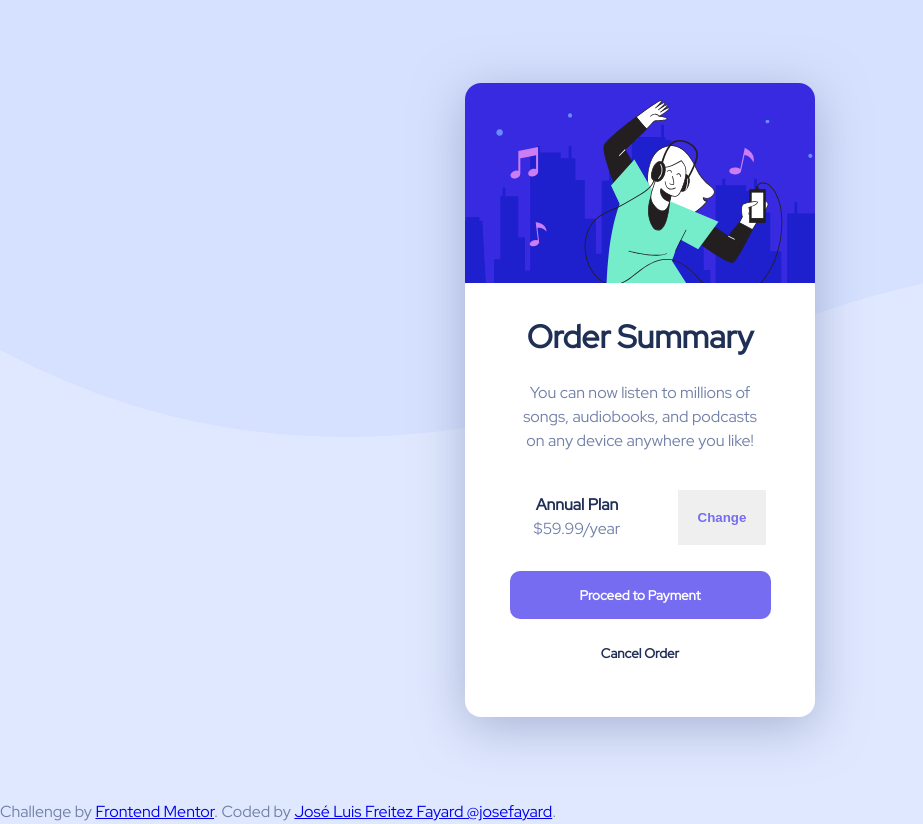
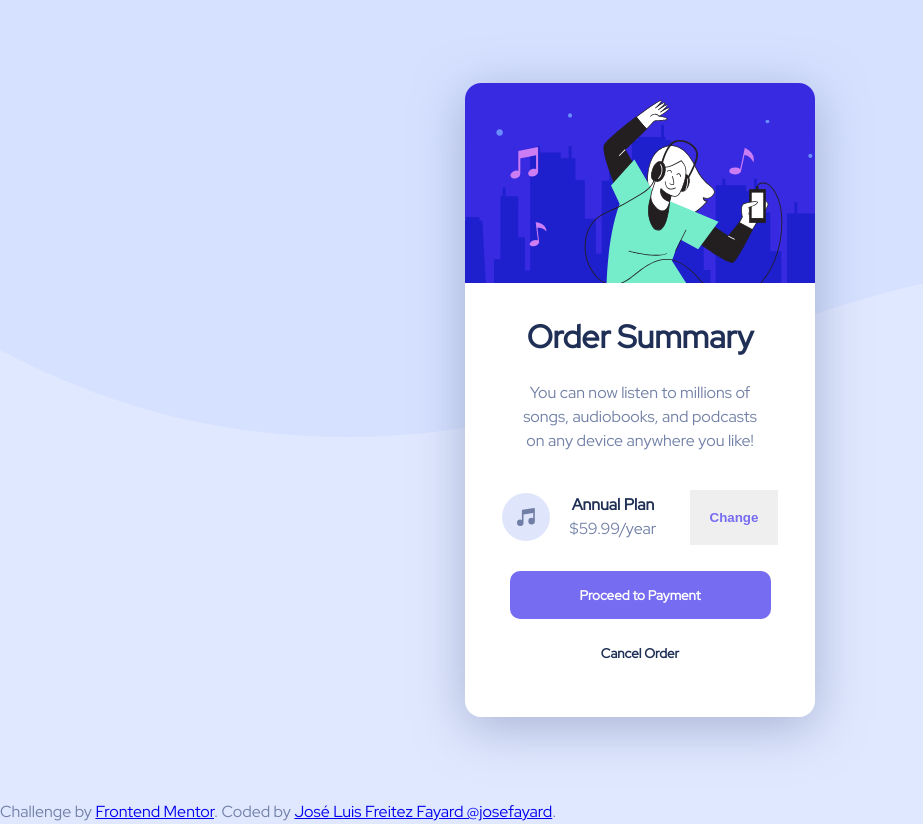
Before and after one commit to JoseFayard/ordersummary, a plain HTML site: page index.html in a window 1280 px wide. Shown: the whole page, without its empty margins (0-923 px from the left). Drawn offline with Linux system fonts and the light colour scheme; files whose address does not match are found by name.

Commit message:
Update index.html

```diff
--- a/index.html
+++ b/index.html
@@ -25,7 +25,7 @@
 					device anywhere you like!</p>
 				<div class="plan">
 					<div class="amount">
-						<img src="../order-summary-component-main/images/icon-music.svg" alt="">
+						<img src="https://raw.githubusercontent.com/JoseFayard/ordersummary/5b1a88ff311bb1bd4839b70aa1842654939ca31c/images/icon-music.svg" alt="">
 						<p> Annual Plan <small>$59.99/year</small> </p>
 					</div>
 					<button class="plan-btn">Change</button>
```
